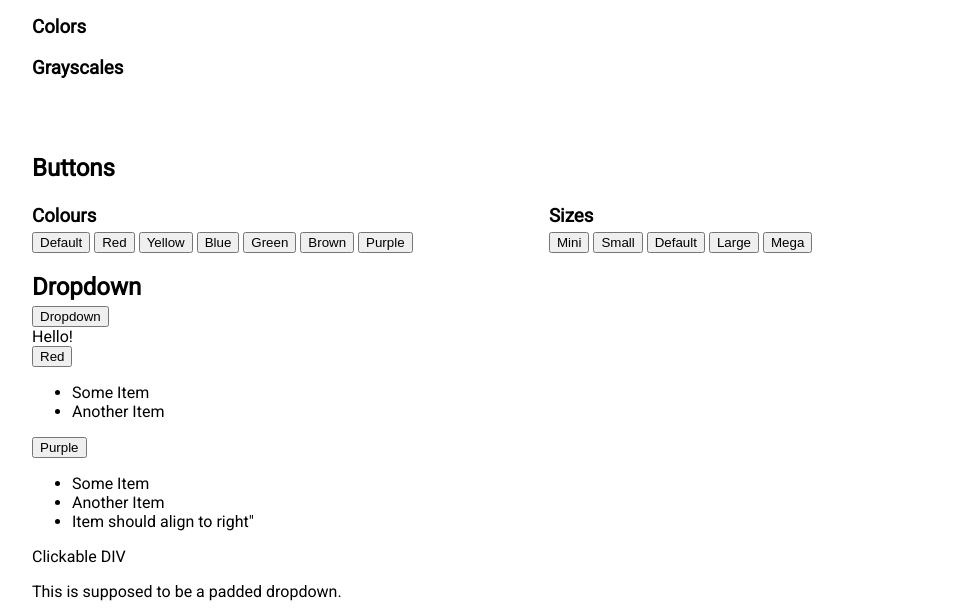
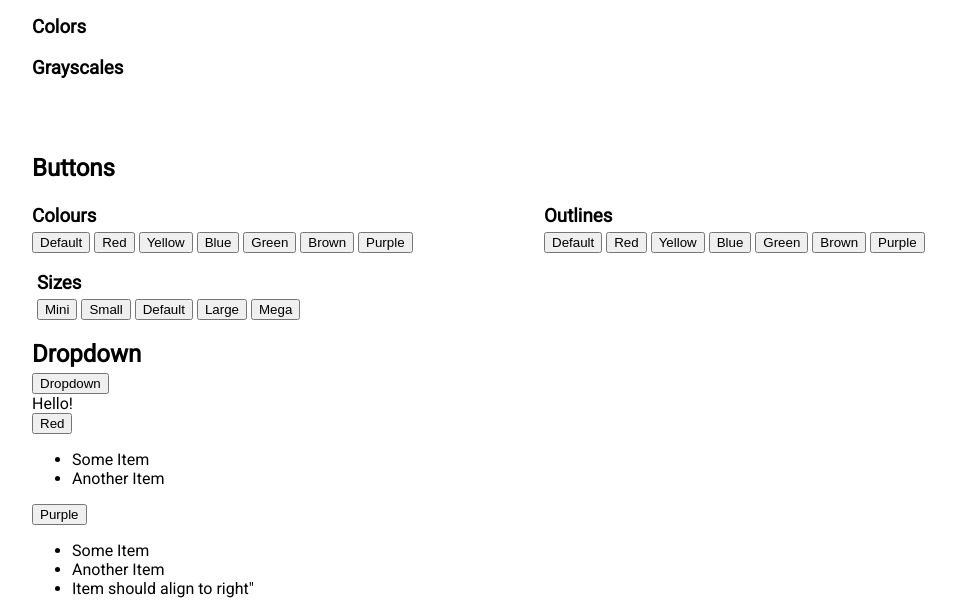
Before and after one commit to fahodzi/ui, a website: page index.mustache in a window 1280 px wide. Shown: the part 110-721 px from the top of the page, without its empty margins (96-1052 px from the left). Drawn offline with nearby package versions, Linux system fonts and the light colour scheme; files that its build step writes are made by us from their sources.

Commit message:
Experimenting with outlines

```diff
--- a/index.mustache
+++ b/index.mustache
@@ -123,6 +123,17 @@
                 <button class='button-green'>Green</button>
                 <button class='button-brown'>Brown</button>
                 <button class='button-purple'>Purple</button>
+            </div>
+
+            <div class="half">
+                <h3>Outlines</h3>
+                <button class='button-outline'>Default</button>
+                <button class='button-red button-outline'>Red</button>
+                <button class='button-yellow button-outline'>Yellow</button>
+                <button class='button-blue button-outline'>Blue</button>
+                <button class='button-green button-outline'>Green</button>
+                <button class='button-brown button-outline'>Brown</button>
+                <button class='button-purple button-outline'>Purple</button>
             </div>
 
             <div class="half">
--- a/sass/_buttons.scss
+++ b/sass/_buttons.scss
@@ -36,6 +36,22 @@
     display:inline-block
 }
 
+@mixin button-outline($color){
+    border-color: $color;
+    color: $color;
+}
+
+@mixin button-outline-hover($color){
+    background-color:rgba($color, 0.1);
+}
+
+@mixin button-outline-active($color){
+    background-color:rgba(darken($color, 20%), 0.1);
+    box-shadow: inset 1px 1px 2px rgba(darken($color, 30%), 0.4);
+    top: 0px;
+    left: 0px;
+}
+
 button, .button {
     @include button($gray-4)
 }
@@ -70,6 +86,41 @@ button:active, .button:active {@include button-active($gray-4)}
 .button-purple { @include button($purple) }
 .button-purple:hover { @include button-hover($purple) }
 .button-purple:active { @include button-active($purple) }
+
+.button-outline{
+    background-color:transparent;
+    box-shadow: none;
+    border-width: 1px;
+    border-style: solid;
+    @include button-outline($gray-4);
+}
+
+.button-outline:hover{
+    box-shadow: none;
+    @include button-outline-hover($gray-4);
+}
+
+.button-outline:active{
+    @include button-outline-active($gray-4);
+}
+
+.button-outline.button-red{ @include button-outline($red) }
+.button-outline.button-red:hover{ @include button-outline-hover($red) }
+.button-outline.button-red:active{ @include button-outline-active($red) }
+
+.button-outline.button-yellow{ @include button-outline($yellow) }
+.button-outline.button-yellow:hover{ @include button-outline-hover($yellow) }
+.button-outline.button-yellow:active{ @include button-outline-active($yellow) }
+
+.button-outline.button-blue{ @include button-outline($blue) }
+.button-outline.button-blue:hover{ @include button-outline-hover($blue) }
+.button-outline.button-blue:active{ @include button-outline-active($blue) }
+
+.button-outline.button-green{ @include button-outline($green) }
+.button-outline.button-green:hover{ @include button-outline-hover($green) }
+.button-outline.button-green:active{ @include button-outline-active($green) }
+
+
 
 .button-mini{ @include size-mini }
 .button-small{ @include size-small }
```
